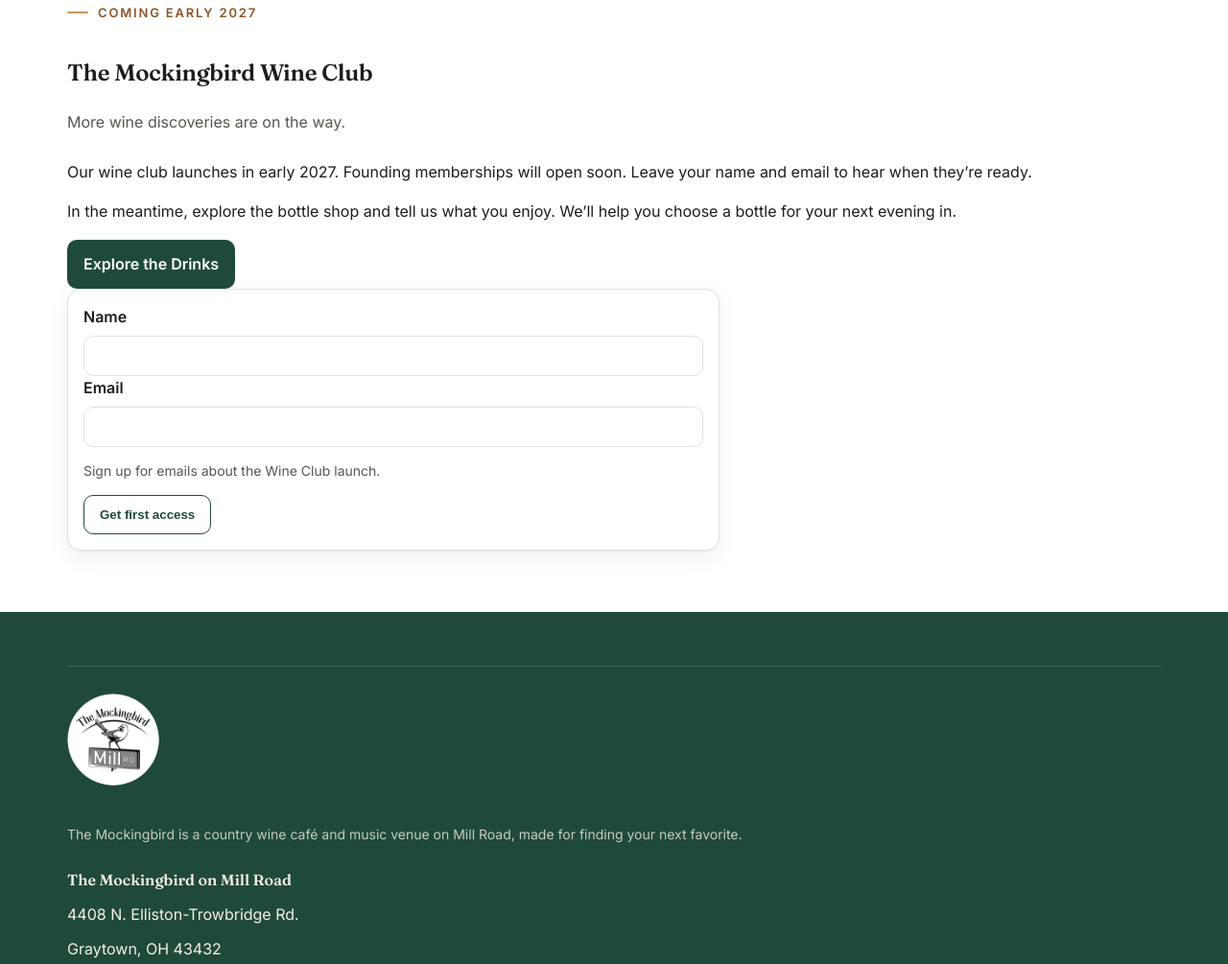
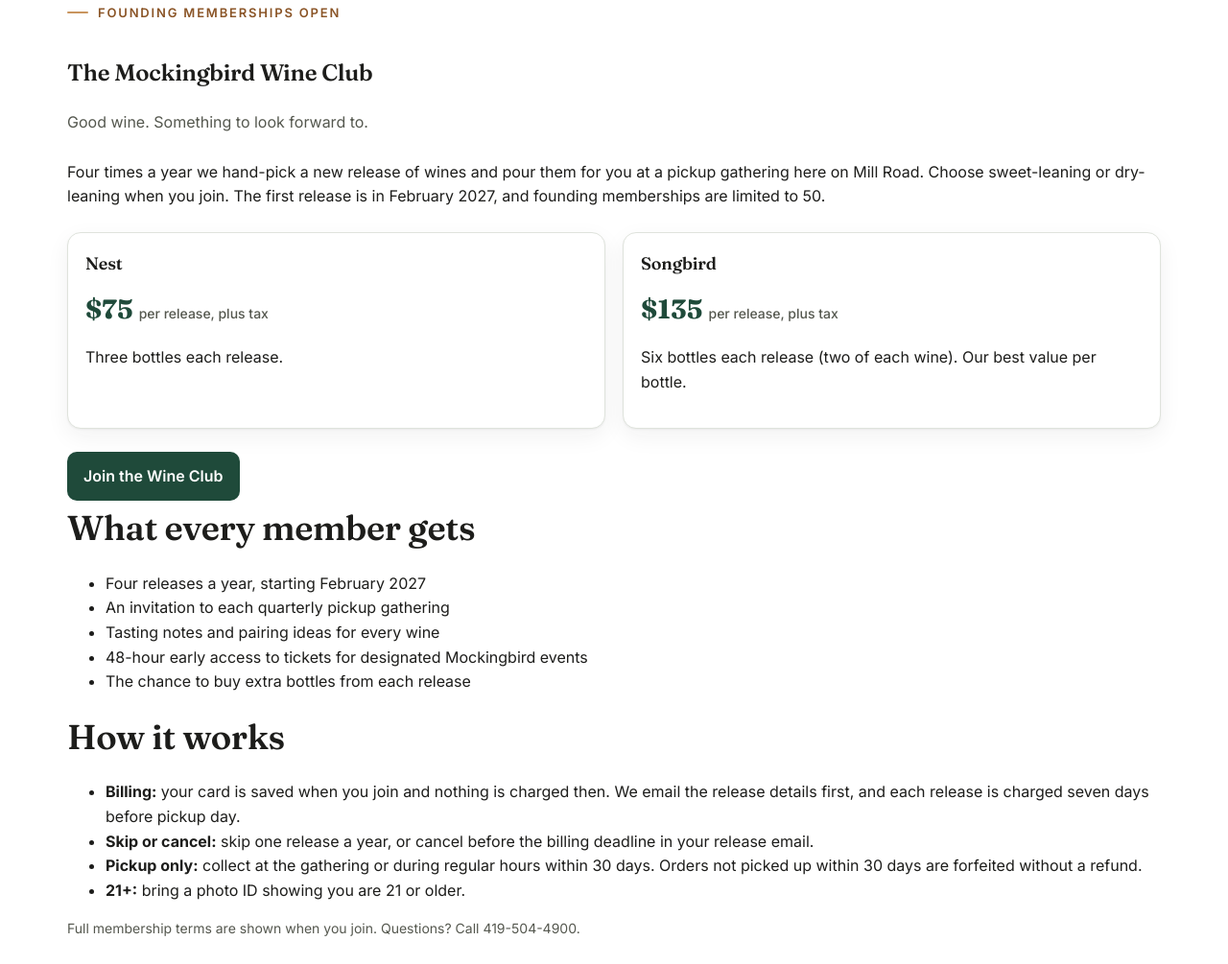
Before and after one commit to 6qyy5n6kxz-jpg/mockingbird-site, a plain HTML site: page wine-club/index.html in a window 1280 px wide. Shown: the part 167-1172 px from the top of the page at 96% size. Drawn offline with Linux system fonts and the light colour scheme.

Commit message:
Wine club: founding memberships open, plans and a Join button (#13)
Co-authored-by: Claude Opus 5.5 <noreply@anthropic.com>

```diff
--- a/css/brand.css
+++ b/css/brand.css
@@ -335,3 +335,8 @@ nav a[aria-current="page"] { color: var(--green); font-weight: 600; }
   color: var(--wood);
 }
 .home-event-card.event-pinned { border-color: var(--green); }
+
+/* ---------- Wine club ---------- */
+.wine-club-tiers { margin: 24px 0; }
+.wine-club-price { font-family: var(--font-display, inherit); font-size: 28px; font-weight: 700; color: var(--green, #1f4a3a); margin: 4px 0 8px; }
+.wine-club-price span { font-family: var(--font-body, inherit); font-size: 14px; font-weight: 500; color: var(--muted); }
--- a/wine-club/index.html
+++ b/wine-club/index.html
@@ -4,9 +4,9 @@
   <meta charset="UTF-8">
   <meta name="viewport" content="width=device-width, initial-scale=1.0">
   <title>Wine Club | The Mockingbird on Mill Road</title>
-  <meta name="description" content="The Mockingbird Wine Club launches in early 2027. Discover what’s next at our country wine café in Graytown, Ohio." data-page-seo>
+  <meta name="description" content="Join The Mockingbird Wine Club: four hand-picked wine releases a year in Graytown, Ohio. Nest $75 or Songbird $135 per release. Founding memberships are limited to 50." data-page-seo>
   <meta property="og:title" content="Wine Club | Mockingbird">
-  <meta property="og:description" content="The Mockingbird Wine Club launches in early 2027. Discover what’s next at our country wine café in Graytown, Ohio." data-page-seo>
+  <meta property="og:description" content="Join The Mockingbird Wine Club: four hand-picked wine releases a year in Graytown, Ohio. Nest $75 or Songbird $135 per release. Founding memberships are limited to 50." data-page-seo>
   <meta property="og:image" content="https://themockingbirdonmillroad.com/assets/brand/og.jpg">
   <meta property="og:image:width" content="1200">
   <meta property="og:image:height" content="630">
@@ -42,23 +42,31 @@
   <div class="announcement" role="status"></div>
 
   <main id="main">
-<section class="section fade-in"><div class="container"><p class="kicker">Coming early 2027</p>
+<section class="section fade-in"><div class="container"><p class="kicker">Founding memberships open</p>
 <h1>The Mockingbird Wine Club</h1>
-<p class="lead">More wine discoveries are on the way.</p>
-<p>Our wine club launches in early 2027. Founding memberships will open soon. Leave your name and email to hear when they’re ready.</p>
-<p>In the meantime, explore the bottle shop and tell us what you enjoy. We’ll help you choose a bottle for your next evening in.</p>
-<div class="inline-links"><a class="btn btn-primary" data-nav="drinks">Explore the Drinks</a></div>
-<form id="wineclub-form" class="signup-form" action="https://formspree.io/f/xbddjoek" method="POST" data-formspree data-success-message="Thanks — you’re on the list. We’ll email you when founding memberships open.">
-  <label for="wineclub-name">Name</label>
-  <input id="wineclub-name" name="name" autocomplete="name" required>
-  <label for="wineclub-email">Email</label>
-  <input id="wineclub-email" name="email" type="email" autocomplete="email" required>
-  <input type="hidden" name="subject" value="Wine Club — Founding Membership Interest">
-  <input type="hidden" name="page" value="Wine Club">
-  <p class="note">Sign up for emails about the Wine Club launch.</p>
-  <div class="form-actions"><button type="submit" class="btn btn-secondary">Get first access</button></div>
-  <p class="form-status" role="status" aria-live="polite" aria-atomic="true" style="display:none;"></p>
-</form>
+<p class="lead">Good wine. Something to look forward to.</p>
+<p>Four times a year we hand-pick a new release of wines and pour them for you at a pickup gathering here on Mill Road. Choose sweet-leaning or dry-leaning when you join. The first release is in February 2027, and founding memberships are limited to 50.</p>
+<div class="features wine-club-tiers">
+  <div class="card"><h3>Nest</h3><p class="wine-club-price">$75 <span>per release, plus tax</span></p><p>Three bottles each release.</p></div>
+  <div class="card"><h3>Songbird</h3><p class="wine-club-price">$135 <span>per release, plus tax</span></p><p>Six bottles each release (two of each wine). Our best value per bottle.</p></div>
+</div>
+<div class="inline-links"><a class="btn btn-primary" href="https://frank-creations-booking-center.vercel.app/wine-club" rel="noopener">Join the Wine Club</a></div>
+<h2>What every member gets</h2>
+<ul>
+  <li>Four releases a year, starting February 2027</li>
+  <li>An invitation to each quarterly pickup gathering</li>
+  <li>Tasting notes and pairing ideas for every wine</li>
+  <li>48-hour early access to tickets for designated Mockingbird events</li>
+  <li>The chance to buy extra bottles from each release</li>
+</ul>
+<h2>How it works</h2>
+<ul>
+  <li><strong>Billing:</strong> your card is saved when you join and nothing is charged then. We email the release details first, and each release is charged seven days before pickup day.</li>
+  <li><strong>Skip or cancel:</strong> skip one release a year, or cancel before the billing deadline in your release email.</li>
+  <li><strong>Pickup only:</strong> collect at the gathering or during regular hours within 30 days. Orders not picked up within 30 days are forfeited without a refund.</li>
+  <li><strong>21+:</strong> bring a photo ID showing you are 21 or older.</li>
+</ul>
+<p class="note">Full membership terms are shown when you join. Questions? Call <a href="tel:+14195044900">419-504-4900</a>.</p>
 </div></section>
 
   </main>
```
Also changed, not shown: index.html (+5 -15 lines).
